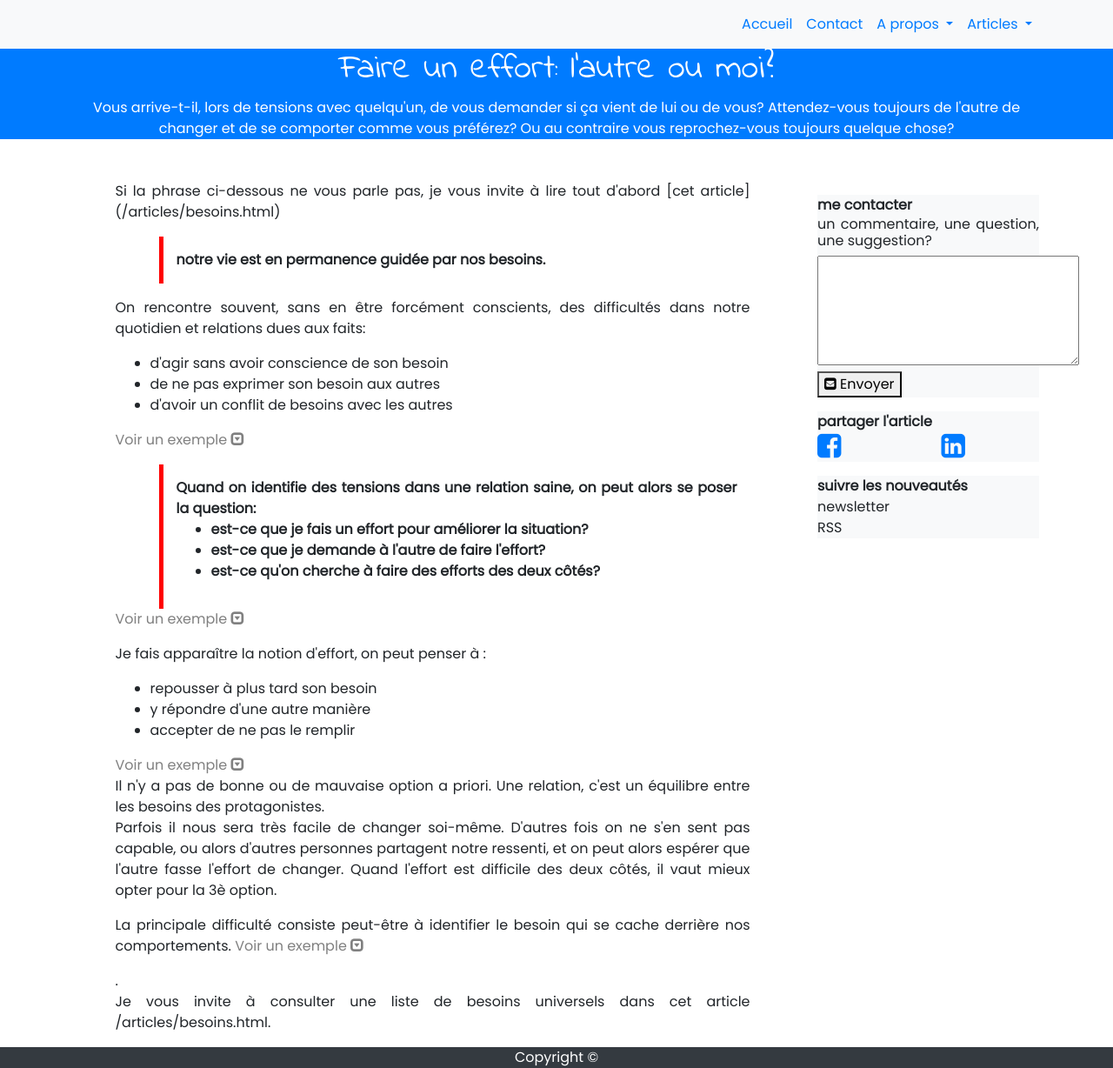
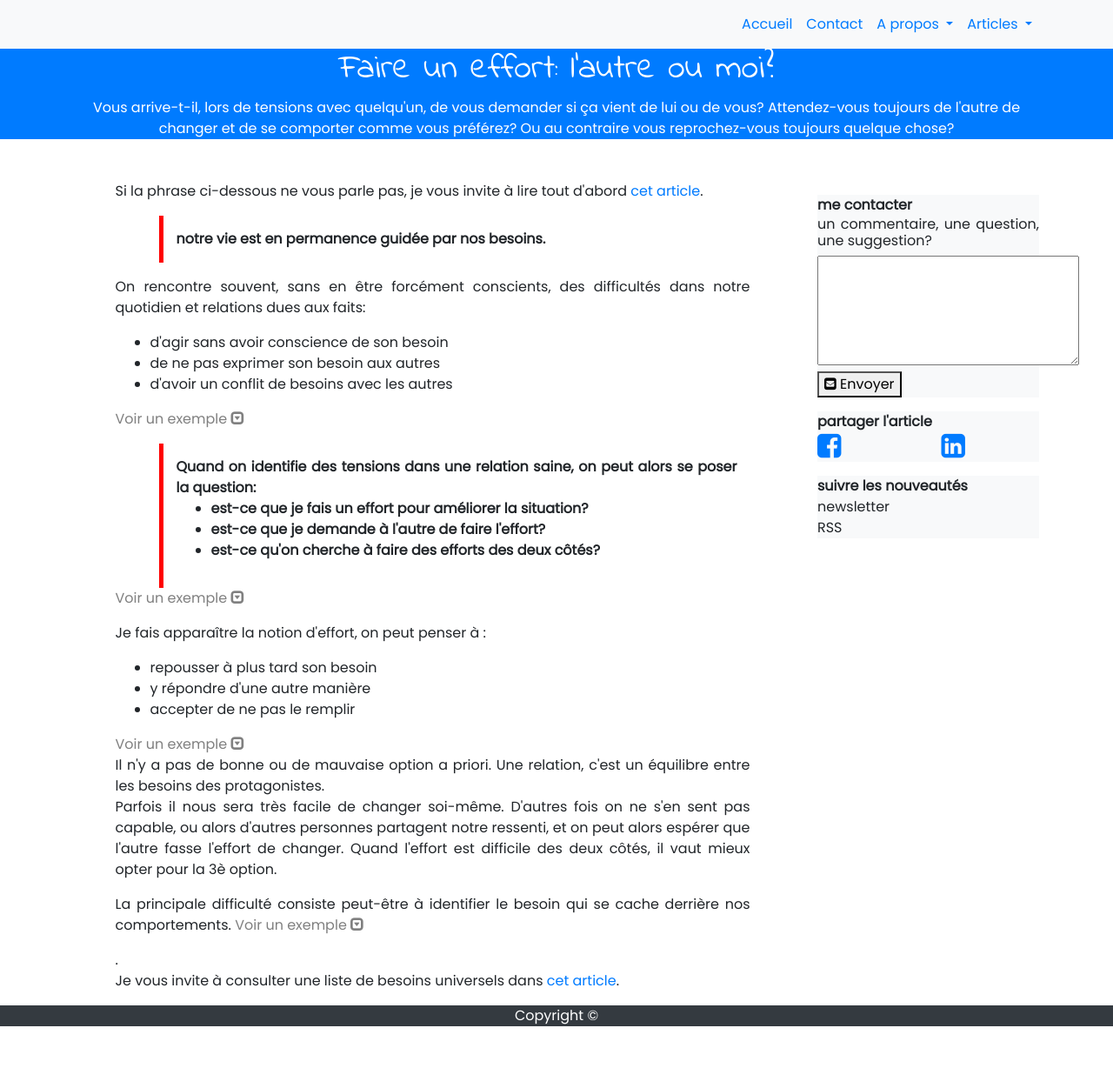
Before and after one commit to OrgaEvolutions/Nathoup.github.io, a Jekyll site: the page built from articles/effort_relation.html, in a window 1280 px wide. Shown: the whole page at 87% size. Built offline with Jekyll 4.4.1, drawn with Linux system fonts in a browser that asks for light colours; nearby versions of some CDN libraries; some web fonts are replaced; after the commit the page ends 1180 px from its top, so only the background shows below that; some of the changed lines change nothing that is shown.

Commit message:
Update effort_relation.html

```diff
--- a/articles/effort_relation.html
+++ b/articles/effort_relation.html
@@ -8,7 +8,7 @@ Ou au contraire vous reprochez-vous toujours quelque chose?"
 ---
 
 {% include al type='paragraphe' %}
-Si la phrase ci-dessous ne vous parle pas, je vous invite à lire tout d'abord [cet article]({% link articles/besoins.html %})
+Si la phrase ci-dessous ne vous parle pas, je vous invite à lire tout d'abord <a href={% link articles/besoins.html %}>cet article</a>.
 {% include al type='passage_important' %}notre vie est en permanence guidée par nos besoins. {% include al type='fin_passage_important' %}
 {% include al type='fin_paragraphe' %}
 
@@ -58,5 +58,5 @@ ou je peux choisir de répondre à ses sourires et jouer avec lui.{% include al
 {% include al type='paragraphe' %}La principale difficulté consiste peut-être à identifier le besoin qui se cache derrière nos comportements.
 {% include al type='exemple' %}Dans l'exemple ci-dessus avec les tensions parent/enfants parce qu'ils ne rangent pas leur chambre, peut-être que le parent n'avait pas besoin d'ordre mais de se sentir respecté,
 ou alors reconnu dans son rôle de gestionnaire de ménage, ou alors un besoin de routine.{% include al type='fin_exemple' %}.
-<br>Je vous invite à consulter une liste de besoins universels dans cet article {% link articles/besoins.html %}.
+<br>Je vous invite à consulter une liste de besoins universels dans <a href={% link articles/besoins.html %}>cet article</a>.
 {% include al type='fin_paragraphe' %}
```
